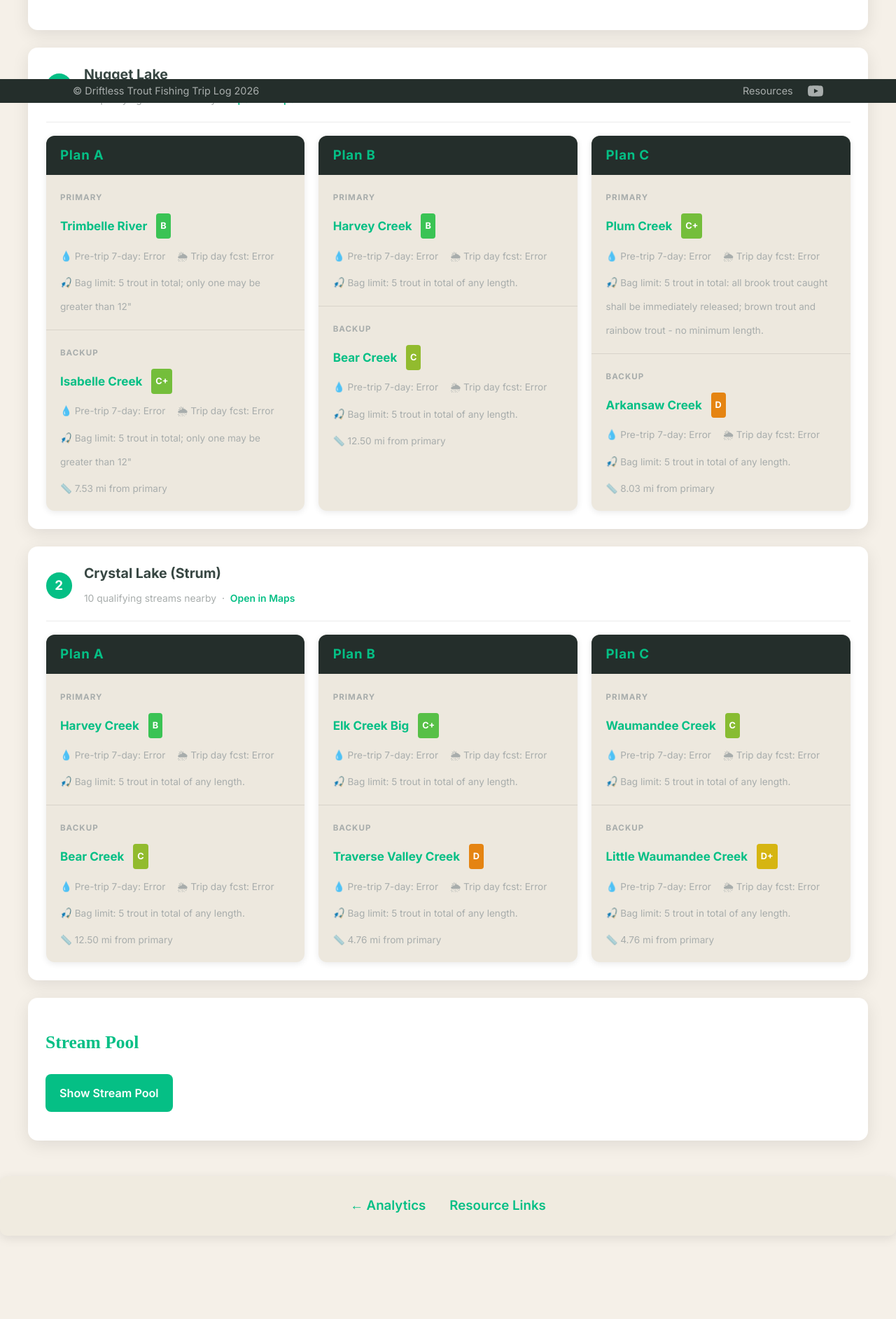
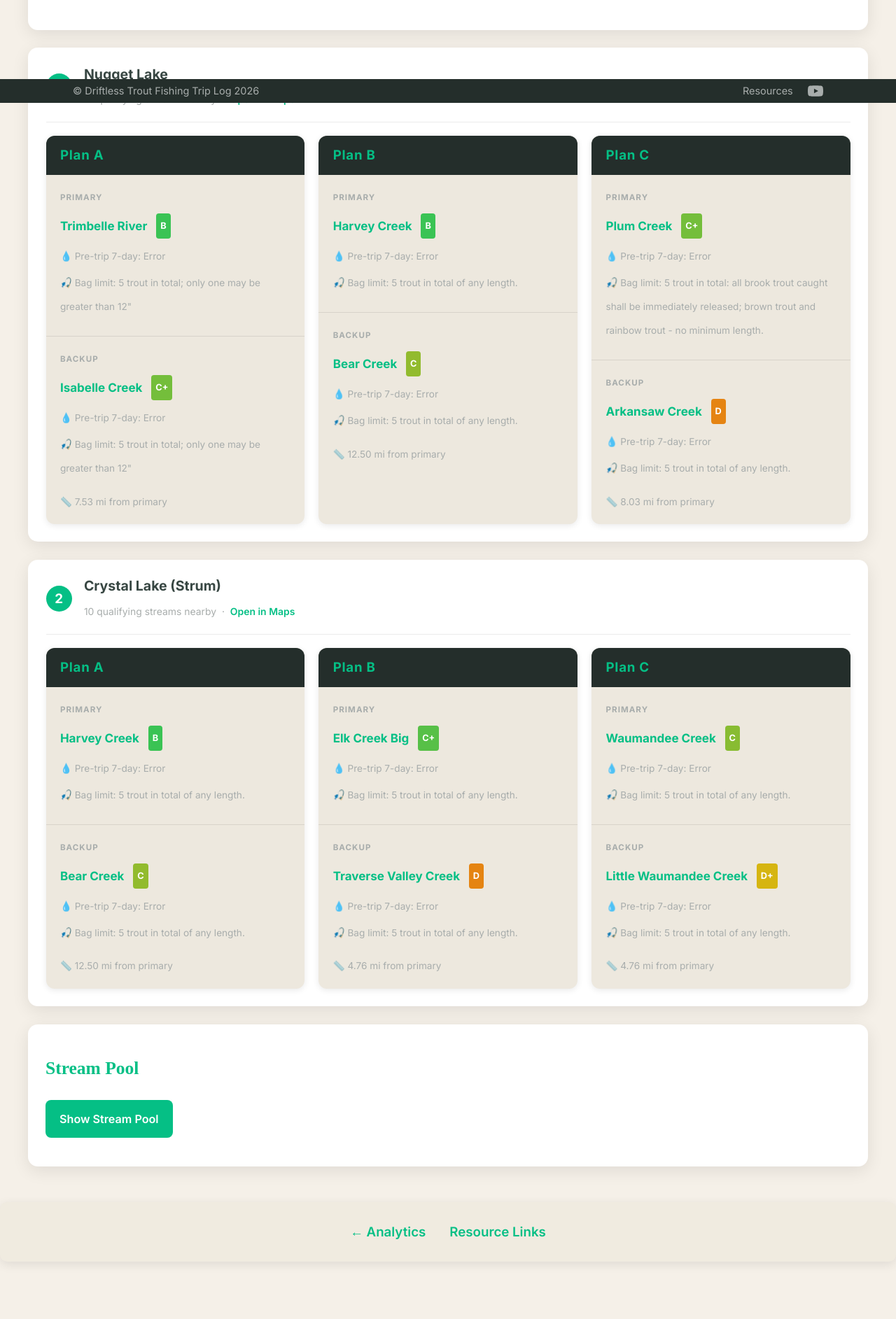
Before and after one commit to Cyro6/cyro6.github.io, a Jekyll site: the page built from planner.html, in a window 1280 px wide. Shown: the part 753-2638 px from the top of the page at 70% size. Built offline with Jekyll 4.4.1, drawn with Linux system fonts in a browser that asks for light colours; before the commit the page ends 2600 px from its top, so only the background shows below that; part of the change alters nothing that is shown.

Commit message:
Replace trip-day single forecast with 12-hour daytime/overnight breakdown
Fetches hourly precipitation from Open-Meteo and splits each trip day into:
  ☀ 6AM–6PM  (fishing window)
  🌙 6PM–6AM  (overnight)

Covers all trip days (from trip-days-select). Pre-trip 7-day antecedent
computed from the same hourly call (168 hours before trip start). Drops
the old fetchPrecipForDate in favor of fetchTripPrecip.

Co-Authored-By: Claude Sonnet 4.6 <noreply@anthropic.com>

```diff
--- a/planner.html
+++ b/planner.html
@@ -337,6 +337,23 @@ body.dark-theme .plan-section + .plan-section {
     font-size: 0.8rem;
     color: var(--text-secondary);
 }
+.trip-forecast {
+    width: 100%;
+    margin-top: 0.3rem;
+    display: flex;
+    flex-direction: column;
+    gap: 2px;
+}
+.tf-row {
+    display: flex;
+    gap: 0.6rem;
+    align-items: center;
+    flex-wrap: wrap;
+    font-size: 0.78rem;
+}
+.tf-date { font-weight: 600; min-width: 76px; color: var(--text-primary); }
+.tf-period { color: var(--text-secondary); }
+.tf-period b { color: var(--text-primary); }
 
 /* ── Campsite sections ────────────────────────────────────────────────────── */
 .campsite-section {
@@ -651,46 +668,102 @@ function getTripDaysOut() {
     return Math.max(0, Math.round((trip - today) / 86400000));
 }
 
-async function fetchPrecipForDate(lat, lon, daysOut, retryCount = 0) {
+function getTripDays() {
+    const sel = document.getElementById('trip-days-select');
+    return sel ? (parseInt(sel.value) || 1) : 1;
+}
+
+function renderForecastTable(el, result) {
+    if (!el) return;
+    if (!result.days || result.days.length === 0) {
+        el.innerHTML = `<span style="font-size:.78rem;color:var(--text-secondary);">${result.antecedent === 'N/A' ? 'Beyond 14-day forecast range' : ''}</span>`;
+        return;
+    }
+    el.innerHTML = result.days.map(d => {
+        const dayVal   = d.day   !== null ? `${d.day}"` : 'N/A';
+        const nightVal = d.night !== null ? `${d.night}"` : 'N/A';
+        return `<div class="tf-row">
+            <span class="tf-date">${d.label}</span>
+            <span class="tf-period">☀ 6a–6p: <b>${dayVal}</b></span>
+            <span class="tf-period">🌙 6p–6a: <b>${nightVal}</b></span>
+        </div>`;
+    }).join('');
+}
+
+async function fetchTripPrecip(lat, lon, daysOut, tripDays, retryCount = 0) {
     const N = Math.max(0, daysOut);
-    if (N > 14) return { antecedent: 'N/A', tripDay: 'Beyond 14-day forecast' };
-    const pastDays = Math.max(0, 7 - N);
-    const fcstDays = N + 1;
-    const cacheKey = `${Number(lat).toFixed(4)},${Number(lon).toFixed(4)},d${N}`;
+    if (N > 14) return { antecedent: 'N/A', days: [] };
+
+    const pastDays    = Math.max(0, 7 - N);
+    const forecastDays = Math.min(16, N + tripDays + 2); // +2: overnight window bleeds into next day
+    const cacheKey    = `${Number(lat).toFixed(4)},${Number(lon).toFixed(4)},h${N}t${tripDays}`;
     if (precipitationCache.has(cacheKey)) return precipitationCache.get(cacheKey);
 
     try {
         await rateLimit();
-        const url = `https://api.open-meteo.com/v1/forecast?latitude=${lat}&longitude=${lon}&daily=precipitation_sum&timezone=America%2FChicago&past_days=${pastDays}&forecast_days=${fcstDays}&precipitation_unit=inch`;
+        const url = `https://api.open-meteo.com/v1/forecast?latitude=${lat}&longitude=${lon}&hourly=precipitation&timezone=America%2FChicago&past_days=${pastDays}&forecast_days=${forecastDays}&precipitation_unit=inch`;
         const res = await fetch(url);
         if (res.status === 429) {
             if (retryCount < MAX_RETRIES) {
                 await new Promise(r => setTimeout(r, RETRY_DELAY * (retryCount + 1)));
-                return fetchPrecipForDate(lat, lon, daysOut, retryCount + 1);
+                return fetchTripPrecip(lat, lon, daysOut, tripDays, retryCount + 1);
             }
             throw new Error('Rate limited');
         }
         if (!res.ok) throw new Error(`HTTP ${res.status}`);
-        const data = await res.json();
-        const sums = data.daily?.precipitation_sum || [];
-
-        // 7-day antecedent: days (N-7) through (N-1) relative to today
-        const antStart = Math.max(0, N - 7);
-        const antEnd   = Math.max(7, N);
+        const data   = await res.json();
+        const hourly = data.hourly?.precipitation || [];
+
+        // Trip start index in the hourly array
+        const tripStartIdx = (pastDays + N) * 24;
+
+        // 7-day antecedent: 168 hours before trip start
+        const antStart = Math.max(0, tripStartIdx - 168);
         let antTotal = 0;
-        for (let i = antStart; i < Math.min(antEnd, sums.length); i++) {
-            antTotal += sums[i] || 0;
-        }
-
-        // Trip day (index = pastDays + N = max(7, N))
-        const tripIdx   = Math.max(7, N);
-        const tripTotal = tripIdx < sums.length ? (sums[tripIdx] || 0) : 0;
-
-        const result = { antecedent: `${antTotal.toFixed(2)} in`, tripDay: `${tripTotal.toFixed(2)} in` };
+        for (let i = antStart; i < tripStartIdx && i < hourly.length; i++) {
+            antTotal += hourly[i] || 0;
+        }
+
+        // Date label helpers
+        const tripDate  = new Date();
+        tripDate.setHours(0, 0, 0, 0);
+        tripDate.setDate(tripDate.getDate() + N);
+        const DAY_NAMES   = ['Sun','Mon','Tue','Wed','Thu','Fri','Sat'];
+        const MONTH_NAMES = ['Jan','Feb','Mar','Apr','May','Jun','Jul','Aug','Sep','Oct','Nov','Dec'];
+
+        // Per-day 12-hour windows
+        const days = [];
+        for (let d = 0; d < tripDays; d++) {
+            const base = tripStartIdx + d * 24;
+
+            // Daytime: hours 6–17 (6 AM to 6 PM)
+            let dayTotal = 0, dayOk = false;
+            for (let h = 6; h <= 17; h++) {
+                const idx = base + h;
+                if (idx < hourly.length) { dayTotal += hourly[idx] || 0; dayOk = true; }
+            }
+
+            // Overnight: hours 18–29 (6 PM to 6 AM next day)
+            let nightTotal = 0, nightOk = false;
+            for (let h = 18; h <= 29; h++) {
+                const idx = base + h;
+                if (idx < hourly.length) { nightTotal += hourly[idx] || 0; nightOk = true; }
+            }
+
+            const date = new Date(tripDate);
+            date.setDate(date.getDate() + d);
+            days.push({
+                label: `${DAY_NAMES[date.getDay()]} ${MONTH_NAMES[date.getMonth()]} ${date.getDate()}`,
+                day:   dayOk   ? dayTotal.toFixed(2)   : null,
+                night: nightOk ? nightTotal.toFixed(2) : null,
+            });
+        }
+
+        const result = { antecedent: `${antTotal.toFixed(2)} in`, days };
         precipitationCache.set(cacheKey, result);
         return result;
     } catch {
-        const err = { antecedent: 'Error', tripDay: 'Error' };
+        const err = { antecedent: 'Error', days: [] };
         precipitationCache.set(cacheKey, err);
         return err;
     }
@@ -1045,8 +1118,8 @@ function displayTripPlan(tripPlan, containerEl, prefix) {
             const pBag = dnrRegData[plan.primary.stream]?.BAG_LMT || '—';
             m.innerHTML =
                 `<span>💧 Pre-trip 7-day: <span id="${uid('pp-past')}">${plan.primaryPrecipitationPast}</span></span>` +
-                `<span>🌦 Trip day fcst: <span id="${uid('pp-future')}">${plan.primaryPrecipitationFuture}</span></span>` +
-                `<span>🎣 Bag limit: ${pBag}</span>`;
+                `<span>🎣 Bag limit: ${pBag}</span>` +
+                `<div id="${uid('pp-forecast')}" class="trip-forecast" style="color:var(--text-secondary);font-size:.78rem;">Loading…</div>`;
             primarySection.appendChild(m);
         }
         card.appendChild(primarySection);
@@ -1079,8 +1152,8 @@ function displayTripPlan(tripPlan, containerEl, prefix) {
             const bBag = dnrRegData[plan.backup.stream]?.BAG_LMT || '—';
             metaHtml +=
                 `<span>💧 Pre-trip 7-day: <span id="${uid('bp-past')}">${plan.backupPrecipitationPast}</span></span>` +
-                `<span>🌦 Trip day fcst: <span id="${uid('bp-future')}">${plan.backupPrecipitationFuture}</span></span>` +
-                `<span>🎣 Bag limit: ${bBag}</span>`;
+                `<span>🎣 Bag limit: ${bBag}</span>` +
+                `<div id="${uid('bp-forecast')}" class="trip-forecast" style="color:var(--text-secondary);font-size:.78rem;">Loading…</div>`;
         }
         if (plan.straightDistance !== 'N/A') metaHtml += `<span>📏 ${plan.straightDistance} mi from primary</span>`;
         if (metaHtml) {
@@ -1095,21 +1168,20 @@ function displayTripPlan(tripPlan, containerEl, prefix) {
 
     // Async precip updates
     tripPlan.forEach(async (plan, planIdx) => {
-        const uid = s => `${prefix}-${s}-${planIdx}`;
-        const daysOut = getTripDaysOut();
+        const uid      = s => `${prefix}-${s}-${planIdx}`;
+        const daysOut  = getTripDaysOut();
+        const tripDays = getTripDays();
         if (plan.primary.gps !== 'N/A') {
             const [lat, lon] = plan.primary.gps.split(',').map(Number);
-            const precip = await fetchPrecipForDate(lat, lon, daysOut);
+            const precip = await fetchTripPrecip(lat, lon, daysOut, tripDays);
             setPrecipCell(document.getElementById(uid('pp-past')), precip.antecedent);
-            const f = document.getElementById(uid('pp-future'));
-            if (f) f.textContent = precip.tripDay;
+            renderForecastTable(document.getElementById(uid('pp-forecast')), precip);
         }
         if (plan.backup.gps !== 'N/A') {
             const [lat, lon] = plan.backup.gps.split(',').map(Number);
-            const precip = await fetchPrecipForDate(lat, lon, daysOut);
+            const precip = await fetchTripPrecip(lat, lon, daysOut, tripDays);
             setPrecipCell(document.getElementById(uid('bp-past')), precip.antecedent);
-            const fb = document.getElementById(uid('bp-future'));
-            if (fb) fb.textContent = precip.tripDay;
+            renderForecastTable(document.getElementById(uid('bp-forecast')), precip);
         }
     });
 }
```
